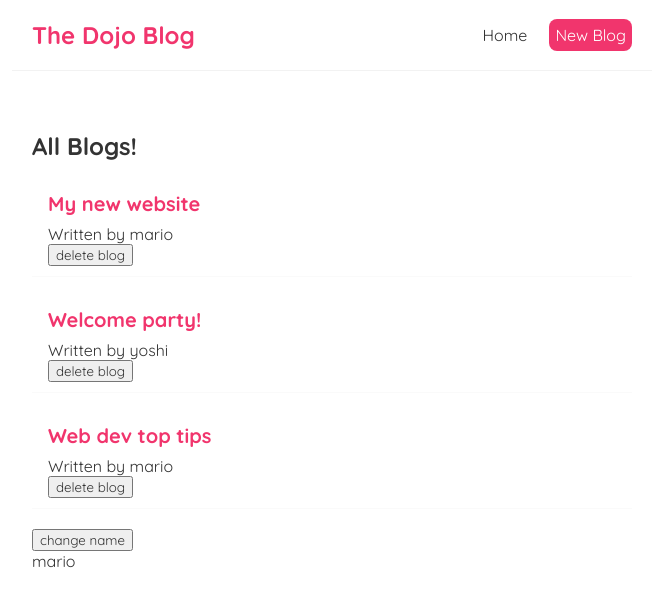
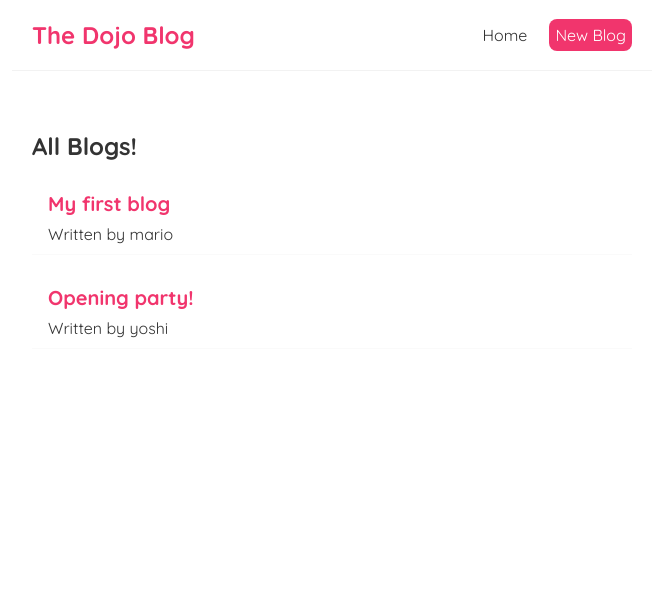
Before and after one commit to joshlloyddev/React-Tutorial, a React (Create React App) app: page / in a window 1280 px wide. Shown: the top 606 px of the page, without its empty margins (308-971 px from the left). Built offline with nearby package versions, Linux system fonts and the light colour scheme; data requests are answered from the project's data file.

Commit message:
lesson 17 - fetching data with useEffect

```diff
--- a/src/BlogList.js
+++ b/src/BlogList.js
@@ -1,4 +1,4 @@
-const BlogList = ( { blogs, title, handleDelete } ) => {
+const BlogList = ( { blogs, title } ) => {
 //   const blogs = props.blogs;
 //   const title = props.title;
 
@@ -9,7 +9,6 @@
         <div className="blog-preview" key={blog.id}>
           <h2>{blog.title}</h2>
           <p>Written by {blog.author}</p>
-          <button onClick={() => handleDelete(blog.id)}>delete blog</button>
         </div>
       ))}
     </div>
--- a/src/Home.js
+++ b/src/Home.js
@@ -2,30 +2,30 @@
 import BlogList from "./BlogList";
 
 const Home = () => {
-  const [blogs, setBlogs] = useState([
-    { title: 'My new website', body: 'lorem ipsum...', author: 'mario', id: 1 },
-    { title: 'Welcome party!', body: 'lorem ipsum...', author: 'yoshi', id: 2 },
-    { title: 'Web dev top tips', body: 'lorem ipsum...', author: 'mario', id: 3 }
-  ]);
+  // const [blogs, setBlogs] = useState([
+  //   { title: 'My new website', body: 'lorem ipsum...', author: 'mario', id: 1 },
+  //   { title: 'Welcome party!', body: 'lorem ipsum...', author: 'yoshi', id: 2 },
+  //   { title: 'Web dev top tips', body: 'lorem ipsum...', author: 'mario', id: 3 }
+  // ]);
 
-  const [name, setName] = useState('mario');
+  const [blogs, setBlogs] = useState(null);
 
-  const handleDelete = (id) => {
-    const newBlogs = blogs.filter(blog => blog.id !== id);
-    setBlogs(newBlogs);
-  }
-
+  // what is
+  // what is fetch, async, res, then, etc.
   useEffect(() => {
-    console.log('use effect ran');
-    console.log(name);
-  }, [name]);
+    fetch("http://localhost:8000/blogs")
+      .then(res => {
+        return res.json();
+      })
+      .then((data) => {
+        console.log(data);
+        setBlogs(data);
+      })
+  }, []);
 
   return (
     <div className="home">
-      <BlogList blogs={blogs} title="All Blogs!" handleDelete={handleDelete}/>
-      {/* <BlogList blogs={blogs.filter((blog) => blog.author==="mario")} title="Mario's blogs" handleDelete={handleDelete}/> */}
-      <button onClick={() => setName("luigi")}>change name</button>
-      <p>{ name }</p>
+      {blogs && <BlogList blogs={blogs} title="All Blogs!" />}
     </div>
   );
 }
```
